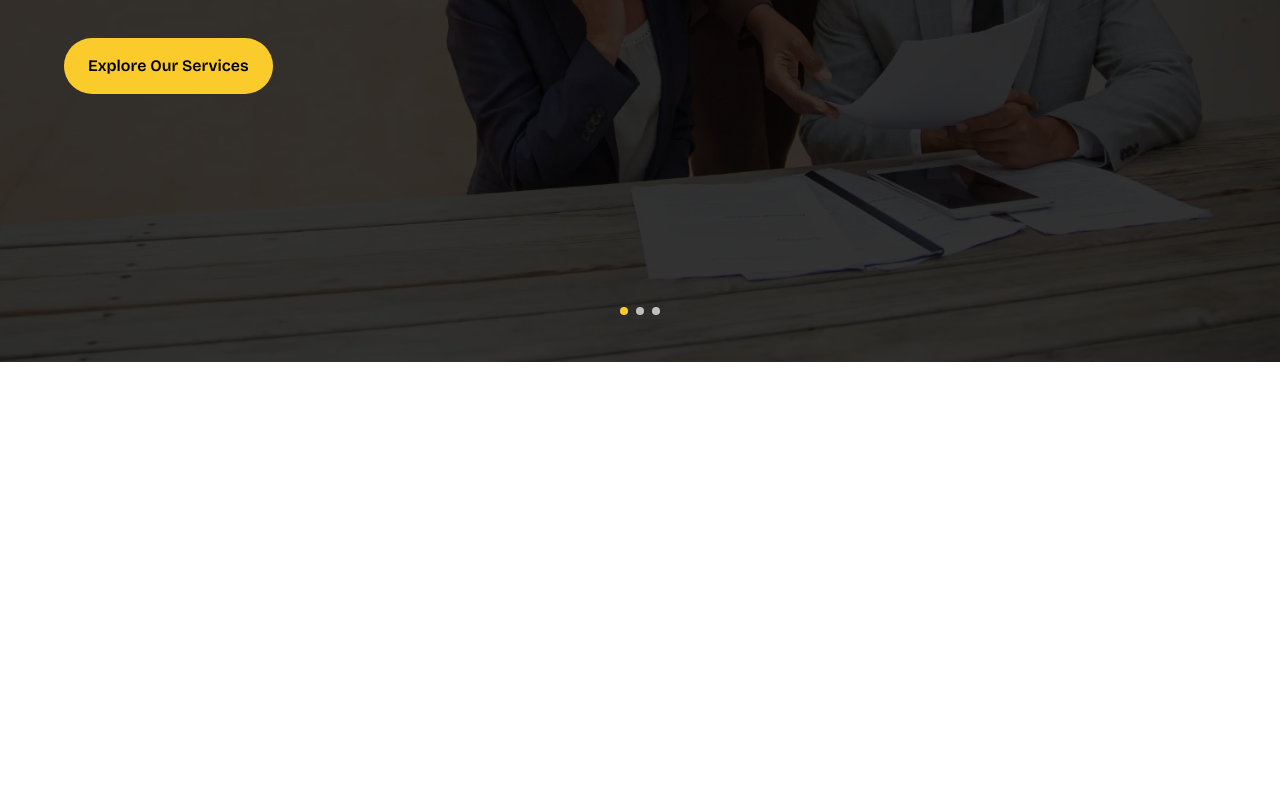
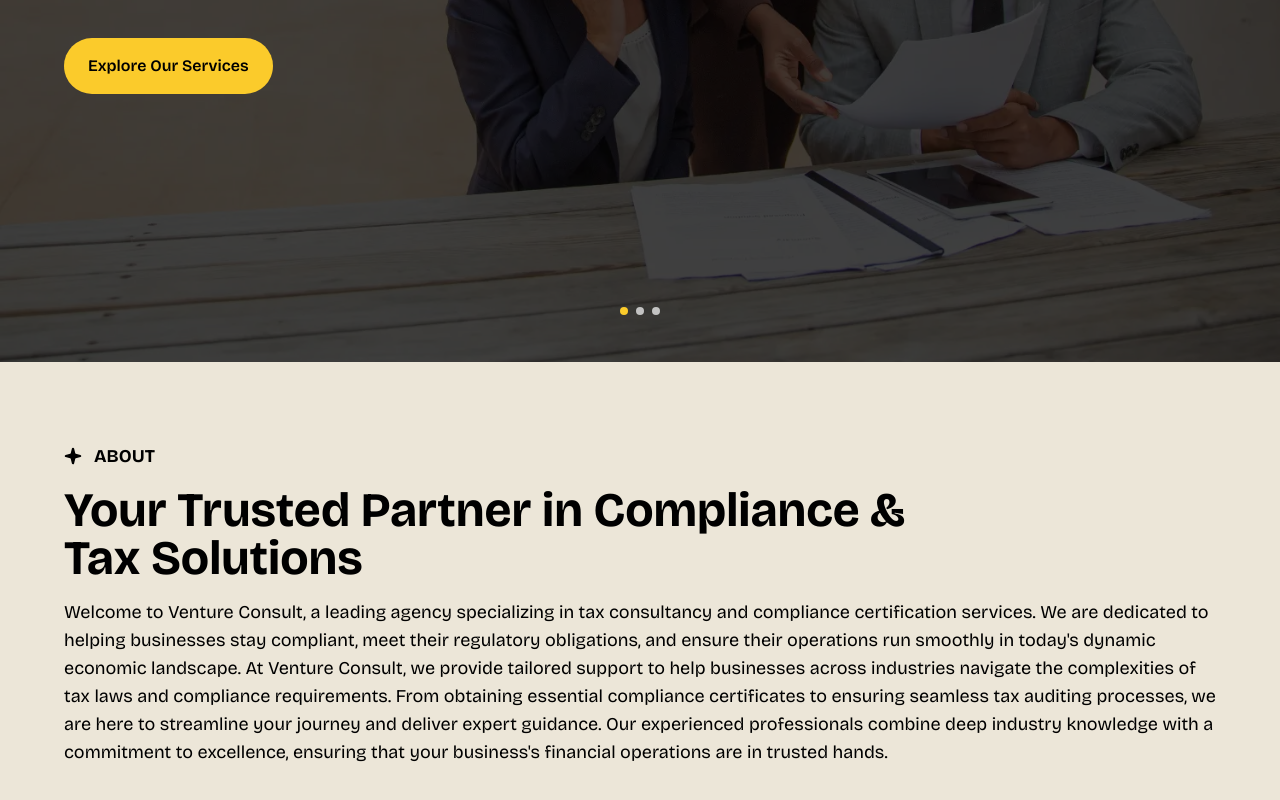
Before and after one commit to Techeritage/venture-consult, a Next.js app: page / in a window 1280 px wide. Shown: the part 438-1238 px from the top of the page. Before the commit the page ends 800 px from the top, so only its background shows below. Built offline with nearby package versions, Linux system fonts and the light colour scheme.

Commit message:
Add About Section in homepage

```diff
--- a/app/globals.css
+++ b/app/globals.css
@@ -8,7 +8,7 @@
   }
 
   * {
-    @apply box-border p-0 m-0 text-white;
+    @apply box-border p-0 m-0;
   }
 
   h1 {
@@ -16,7 +16,7 @@
   }
 
   h2 {
-    @apply text-xl md:text-5xl font-bold;
+    @apply text-base md:text-lg font-bold;
   }
 
   p {
@@ -41,4 +41,8 @@
   .myFlex {
     @apply flex items-center justify-center;
   }
+
+  .sectionStyle {
+    @apply py-20 px-[3%] md:px-[5%];
+  }
 }
--- a/app/page.jsx
+++ b/app/page.jsx
@@ -1,3 +1,4 @@
+import About from "@/components/About";
 import Carousel from "@/components/Carousel";
 import React from "react";
 
@@ -5,6 +6,7 @@
   return (
     <main>
       <Carousel />
+      <About />
     </main>
   );
 };
--- /dev/null
+++ b/components/About.jsx
@@ -0,0 +1,31 @@
+import { Sparkle } from "lucide-react";
+
+const About = () => {
+  return (
+    <section className="sectionStyle bg-secondaryBg !text-black space-y-4">
+      <div className="flex items-center gap-3">
+        <Sparkle fill="#000" size={18} />
+        <h2>ABOUT</h2>
+      </div>
+      <h1 className="max-w-[80%]">
+        Your Trusted Partner in Compliance & Tax Solutions
+      </h1>
+      <p>
+        Welcome to Venture Consult, a leading agency specializing in tax
+        consultancy and compliance certification services. We are dedicated to
+        helping businesses stay compliant, meet their regulatory obligations,
+        and ensure their operations run smoothly in today's dynamic economic
+        landscape. At Venture Consult, we provide tailored support to help
+        businesses across industries navigate the complexities of tax laws and
+        compliance requirements. From obtaining essential compliance
+        certificates to ensuring seamless tax auditing processes, we are here to
+        streamline your journey and deliver expert guidance. Our experienced
+        professionals combine deep industry knowledge with a commitment to
+        excellence, ensuring that your business's financial operations are in
+        trusted hands.
+      </p>
+    </section>
+  );
+};
+
+export default About;
--- a/components/Carousel.jsx
+++ b/components/Carousel.jsx
@@ -36,14 +36,14 @@
     >
       {slides.map((slide, index) => (
         <SwiperSlide key={index}>
-          <div className="relative h-[97vh] md:h-screen">
+          <section className="relative h-[97vh] md:h-screen text-white">
             <Image
               src={slide.image}
               alt="slide image"
               layout="fill"
               objectFit="cover"
             />
-            <div className="absolute bg-black/80 top-0 bottom-0 left-0 right-0 content">
+            <div className="absolute bg-black/75 top-0 bottom-0 left-0 right-0 content">
               <Header1 />
               <div className="relative w-full h-full flex items-center px-[3%] lg:px-[5%]">
                 <div>
@@ -59,7 +59,7 @@
                 </div>
               </div>
             </div>
-          </div>
+          </section>
         </SwiperSlide>
       ))}
       {/* Add Pagination Container */}
--- a/components/Header1.jsx
+++ b/components/Header1.jsx
@@ -1,9 +1,8 @@
 import { ShieldCheck, Text } from "lucide-react";
-import React from "react";
 
 const Header1 = () => {
   return (
-    <nav className="fixed top-0 right-0 left-0 py-4 px-[3%] md:px-[5%] flex items-center justify-between">
+    <nav className="fixed text-white top-0 right-0 left-0 py-4 px-[3%] md:px-[5%] flex items-center justify-between">
       <div className="flex items-center gap-1">
         <ShieldCheck size={40} color="#fbcb2b" />
         <h6 className="text-xl font-semibold leading-6">
--- a/tailwind.config.js
+++ b/tailwind.config.js
@@ -10,6 +10,7 @@
     extend: {
       colors: {
         lightBg: "#fbcb2b",
+        secondaryBg: "#ece6d8"
       },
       borderRadius: {
         lg: "var(--radius)",
```
